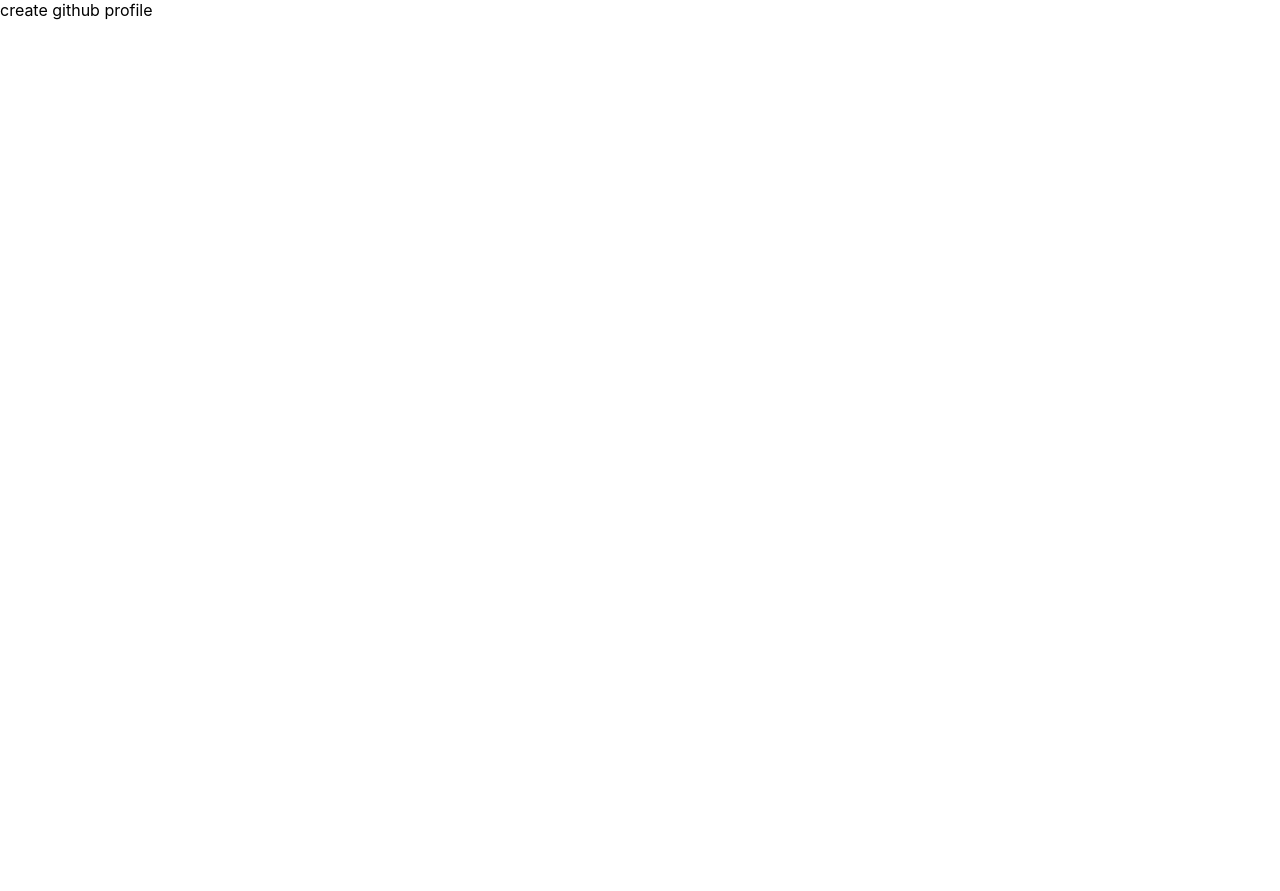
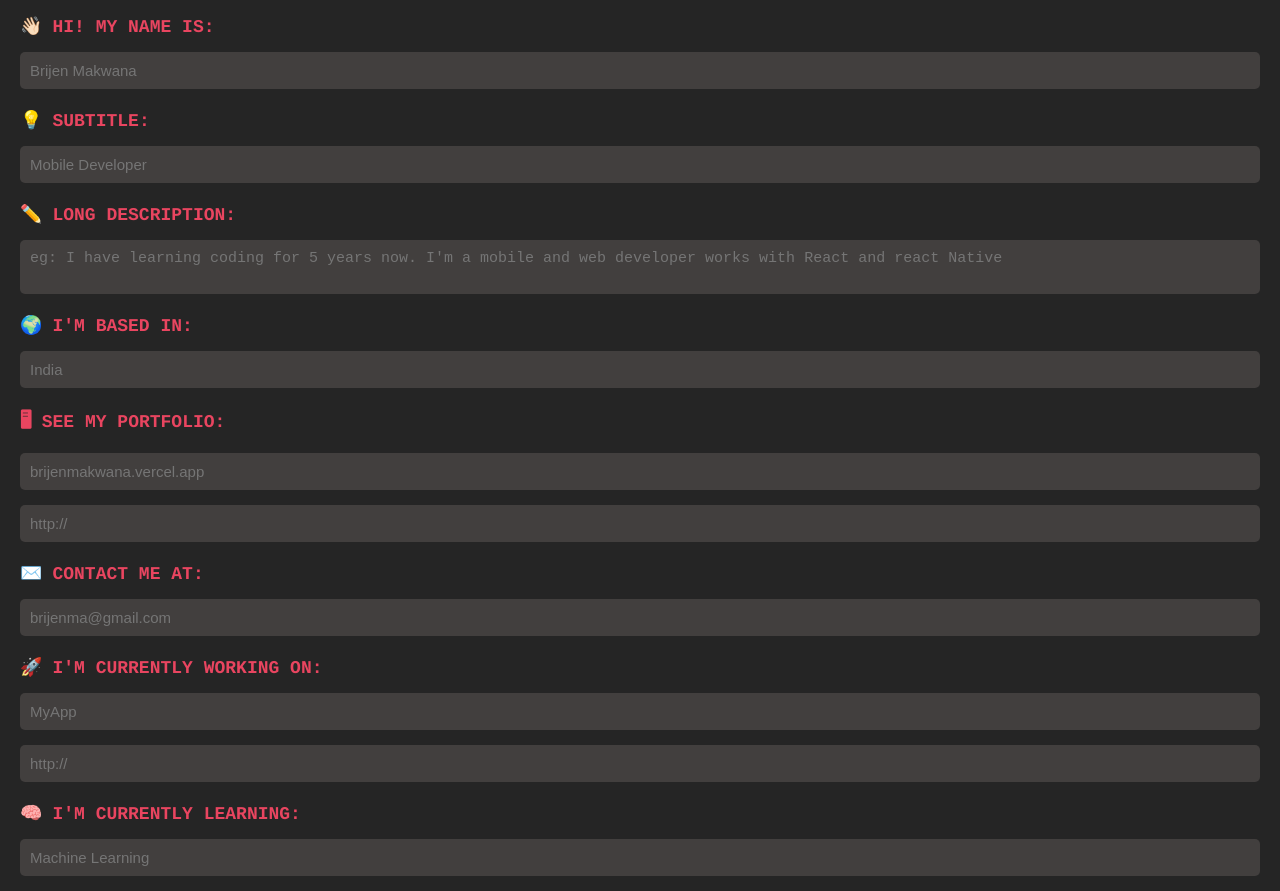
Before and after one commit to BrijenMakwana/create-github-profile, a React (Create React App) app: page / in a window 1280 px wide. Before the commit the page ends 800 px from the top, so only its background shows below. Built offline with nearby package versions, Linux system fonts and the light colour scheme.

Commit message:
UITextInput

```diff
--- a/public/index.html
+++ b/public/index.html
@@ -9,35 +9,19 @@
       name="description"
       content="Web site created using create-react-app"
     />
-    <link rel="apple-touch-icon" href="%PUBLIC_URL%/logo192.png" />
-    <!--
-      manifest.json provides metadata used when your web app is installed on a
-      user's mobile device or desktop. See https://developers.google.com/web/fundamentals/web-app-manifest/
-    -->
+
     <link rel="manifest" href="%PUBLIC_URL%/manifest.json" />
-    <!--
-      Notice the use of %PUBLIC_URL% in the tags above.
-      It will be replaced with the URL of the `public` folder during the build.
-      Only files inside the `public` folder can be referenced from the HTML.
 
-      Unlike "/favicon.ico" or "favicon.ico", "%PUBLIC_URL%/favicon.ico" will
-      work correctly both with client-side routing and a non-root public URL.
-      Learn how to configure a non-root public URL by running `npm run build`.
-    -->
     <title>React App</title>
+    <link rel="preconnect" href="https://fonts.googleapis.com" />
+    <link rel="preconnect" href="https://fonts.gstatic.com" crossorigin />
+    <link
+      href="https://fonts.googleapis.com/css2?family=Cousine:wght@400;700&display=swap"
+      rel="stylesheet"
+    />
   </head>
   <body>
     <noscript>You need to enable JavaScript to run this app.</noscript>
     <div id="root"></div>
-    <!--
-      This HTML file is a template.
-      If you open it directly in the browser, you will see an empty page.
-
-      You can add webfonts, meta tags, or analytics to this file.
-      The build step will place the bundled scripts into the <body> tag.
-
-      To begin the development, run `npm start` or `yarn start`.
-      To create a production bundle, use `npm run build` or `yarn build`.
-    -->
   </body>
 </html>
--- a/src/App.js
+++ b/src/App.js
@@ -1,7 +1,54 @@
 import "./App.css";
+import UITextInput from "./components/UITextInput";
 
 function App() {
-  return <div className="App">create github profile</div>;
+  return (
+    <div className="App">
+      <UITextInput
+        inputLabel="HI! MY NAME IS"
+        emoji="👋🏻"
+        inputPlaceholder="Brijen Makwana"
+      />
+      <UITextInput
+        inputLabel="SUBTITLE"
+        emoji="💡"
+        inputPlaceholder="Mobile Developer"
+      />
+      <UITextInput
+        inputLabel="LONG DESCRIPTION"
+        emoji="✏️"
+        inputPlaceholder="eg: I have learning coding for 5 years now. I'm a mobile and web developer works with React and react Native"
+        isTextArea={true}
+      />
+      <UITextInput
+        inputLabel="I'M BASED IN"
+        emoji="🌍"
+        inputPlaceholder="India"
+      />
+      <UITextInput
+        inputLabel="SEE MY PORTFOLIO"
+        emoji="🖥"
+        inputPlaceholder="brijenmakwana.vercel.app"
+        isLinkAvailable={true}
+      />
+      <UITextInput
+        inputLabel="CONTACT ME AT"
+        emoji="✉️"
+        inputPlaceholder="brijenma@gmail.com"
+      />
+      <UITextInput
+        inputLabel="I'M CURRENTLY WORKING ON"
+        emoji="🚀"
+        inputPlaceholder="MyApp"
+        isLinkAvailable={true}
+      />
+      <UITextInput
+        inputLabel="I'M CURRENTLY LEARNING"
+        emoji="🧠"
+        inputPlaceholder="Machine Learning"
+      />
+    </div>
+  );
 }
 
 export default App;
--- /dev/null
+++ b/src/components/UITextInput.css
@@ -0,0 +1,34 @@
+.text-input-container {
+  display: flex;
+  flex-direction: column;
+  padding: 5px 20px;
+  margin: 10px 0;
+}
+
+.text-input-emoji {
+  margin-right: 10px;
+}
+
+.text-input-label {
+  font-size: 18px;
+  color: #e94560;
+  text-transform: uppercase;
+  font-family: "Cousine", monospace;
+  font-weight: 600;
+}
+
+.text-input {
+  border: none;
+  outline: none;
+  padding: 10px;
+  background-color: #423f3e;
+  color: #fff;
+  font-size: 15px;
+  margin-top: 15px;
+  border-radius: 5px;
+  resize: none;
+}
+
+.text-input:focus-visible {
+  outline: 1px solid #fff;
+}
--- /dev/null
+++ b/src/components/UITextInput.js
@@ -0,0 +1,37 @@
+import React from "react";
+import "./UITextInput.css";
+
+export default function UITextInput(props) {
+  const {
+    inputLabel,
+    emoji,
+    inputPlaceholder,
+    isTextArea = false,
+    isLinkAvailable = false,
+  } = props;
+
+  return (
+    <div className="text-input-container">
+      <label className="text-input-label">
+        <sapn className="text-input-emoji">{emoji}</sapn>
+        {inputLabel}:
+      </label>
+      {isTextArea ? (
+        <textarea
+          placeholder={inputPlaceholder}
+          className="text-input"
+          rows={2}
+        />
+      ) : (
+        <input
+          type="text"
+          placeholder={inputPlaceholder}
+          className="text-input"
+        />
+      )}
+      {isLinkAvailable && (
+        <input type="text" className="text-input" placeholder="http://" />
+      )}
+    </div>
+  );
+}
--- a/src/index.css
+++ b/src/index.css
@@ -1,13 +1,14 @@
 body {
   margin: 0;
-  font-family: -apple-system, BlinkMacSystemFont, 'Segoe UI', 'Roboto', 'Oxygen',
-    'Ubuntu', 'Cantarell', 'Fira Sans', 'Droid Sans', 'Helvetica Neue',
+  font-family: -apple-system, BlinkMacSystemFont, "Segoe UI", "Roboto", "Oxygen",
+    "Ubuntu", "Cantarell", "Fira Sans", "Droid Sans", "Helvetica Neue",
     sans-serif;
   -webkit-font-smoothing: antialiased;
   -moz-osx-font-smoothing: grayscale;
+  background-color: #252525;
 }
 
 code {
-  font-family: source-code-pro, Menlo, Monaco, Consolas, 'Courier New',
+  font-family: source-code-pro, Menlo, Monaco, Consolas, "Courier New",
     monospace;
 }
```
